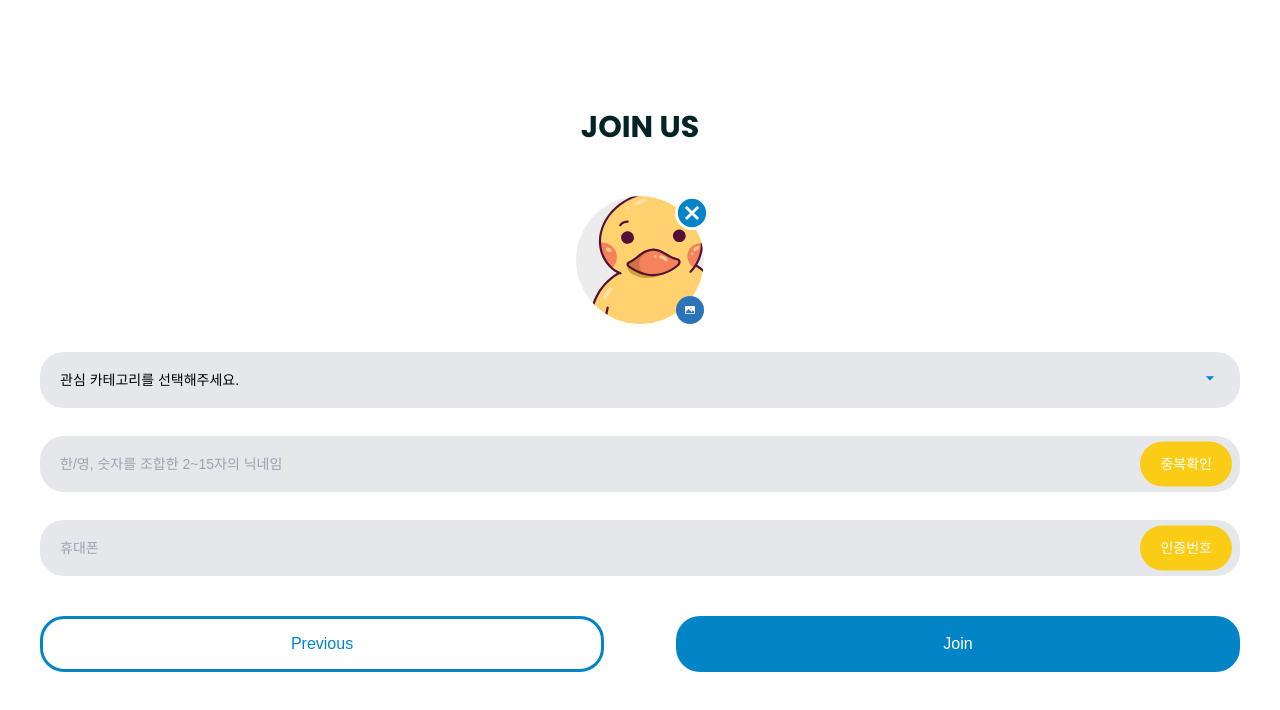
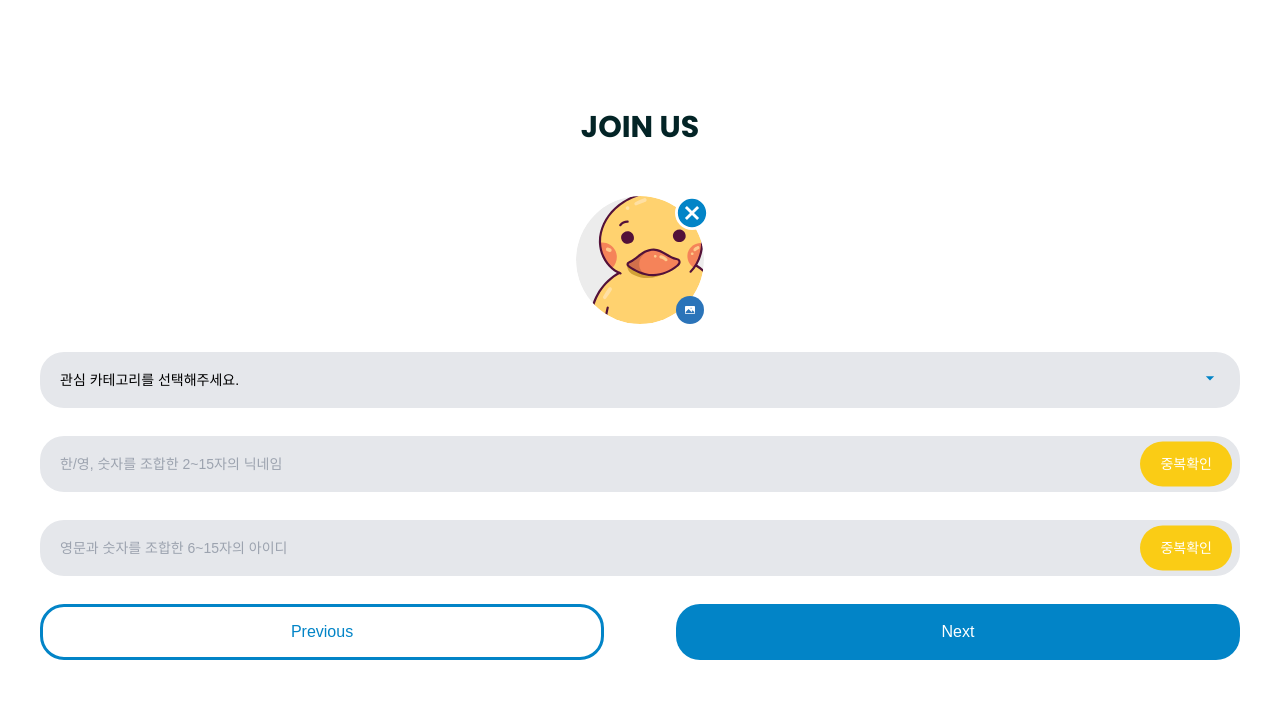
Before and after one commit to Spharos-Nu/Nu-FE, a Next.js app: page /join in a window 1280 px wide. Shown: the top 710 px of the page. Built offline with nearby package versions, Linux system fonts and the light colour scheme; no server answers; a web font is replaced by a local one.

Commit message:
Fix: params

```diff
--- a/src/containers/member/join/JoinFormArea.tsx
+++ b/src/containers/member/join/JoinFormArea.tsx
@@ -13,7 +13,7 @@ import {
 } from '@/containers/member/join/store'
 
 export default function JoinForm() {
-  const params = useSearchParams()
+  const params = useSearchParams().get('id')
   const { resetJoinState } = useJoinStore()
   const { resetErrorState } = useErrorStore()
   const { setCurrentIdx } = usePageStore()
```
